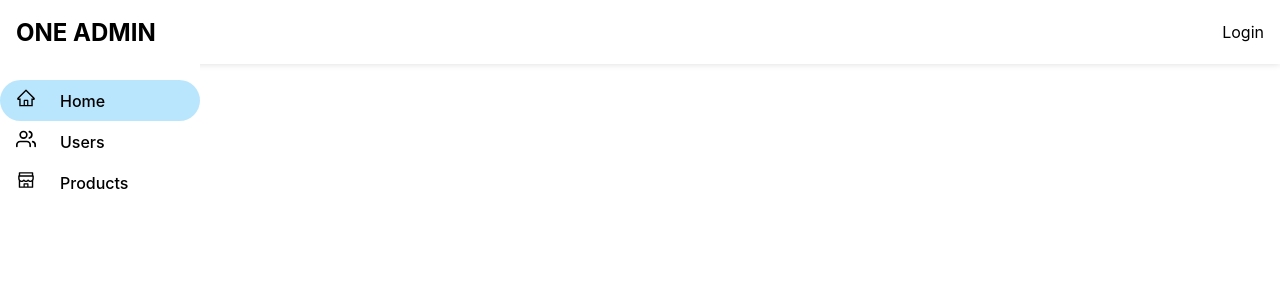
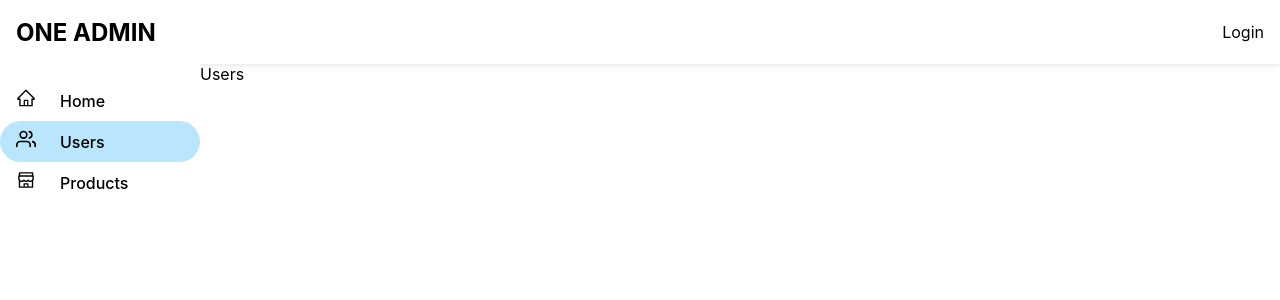
Before and after one commit to rohannaido/ecommerce-admin, a React (Create React App) app: page /#/users in a window 1280 px wide. Shown: the top 300 px of the page. Built offline with nearby package versions, Linux system fonts and the light colour scheme.

Commit message:
feat: base page for Products and Users; added toggle to Sidebar items;

```diff
--- a/src/App.js
+++ b/src/App.js
@@ -4,6 +4,8 @@ import SideBar from './components/SideBar/SideBar';
 import { HashRouter, Routes, Route } from 'react-router-dom';
 import Home from './pages/Home/Home';
 import Login from './pages/Login/Login';
+import Users from './pages/Users/Users';
+import Products from './pages/Products/Products';
 
 function App() {
   return (
@@ -14,6 +16,8 @@ function App() {
           <SideBar />
           <Routes>
             <Route path='/' element={<Home />} />
+            <Route path='/users' element={<Users />} />
+            <Route path='/products' element={<Products />} />
             <Route path='/login' element={<Login />} />
           </Routes>
         </div>
--- a/src/components/SideBar/SideBar.jsx
+++ b/src/components/SideBar/SideBar.jsx
@@ -2,35 +2,40 @@ import './SideBar.css';
 import { AiOutlineHome, AiOutlineShop } from 'react-icons/ai';
 import { FiUsers } from 'react-icons/fi';
 import { Link } from 'react-router-dom';
+import { useLocation } from 'react-router-dom';
 
 const SideBar = () => {
+
+    const location = useLocation();
+    const currPage = location.pathname.split('/')[1];
+
     return (
         <div className='sideBar'>
             <ul>
                 <Link to='/'>
-                    <li className='active'>
+                    <li className={`${(currPage === '') && 'active'}`}>
                         <span className='sideBar_icon'>
                             <AiOutlineHome />
                         </span>
                             Home
                     </li>
                 </Link>
-                {/* <Link to='/soon'> */}
-                    <li className=''>
+                <Link to='/users'>
+                    <li className={`${(currPage === 'users') && 'active'}`}>
                         <span className='sideBar_icon'>
                             <FiUsers />
                         </span>
                         Users
                     </li>
-                {/* </Link> */}
-                {/* <Link to='/soon'> */}
-                    <li className=''>
+                </Link>
+                <Link to='/products'>
+                    <li className={`${(currPage === '/products') && 'active'}`}>
                         <span className='sideBar_icon'>
                             <AiOutlineShop />
                         </span>
                         Products
                     </li>
-                {/* </Link> */}
+                </Link>
             </ul>
         </div>
     )
--- /dev/null
+++ b/src/pages/Products/Products.jsx
@@ -0,0 +1,11 @@
+import './Products.css'
+
+const Products = () => {
+    return (
+        <div>
+            Products
+        </div>
+    )
+}
+
+export default Products;
--- /dev/null
+++ b/src/pages/Users/Users.jsx
@@ -0,0 +1,11 @@
+import './Users.css'
+
+const Users = () => {
+    return (
+        <div>
+            Users
+        </div>
+    )
+}
+
+export default Users;
```
Also changed, not shown: src/pages/Products/Products.css (added), src/pages/Users/Users.css (added).
